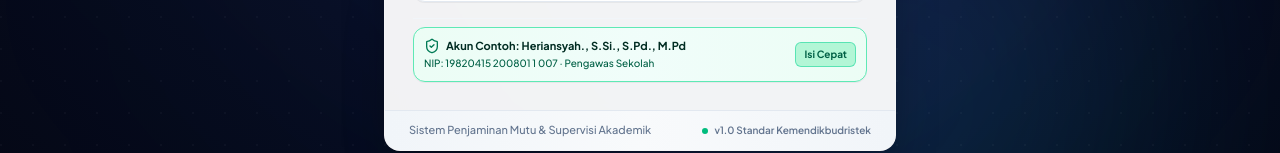
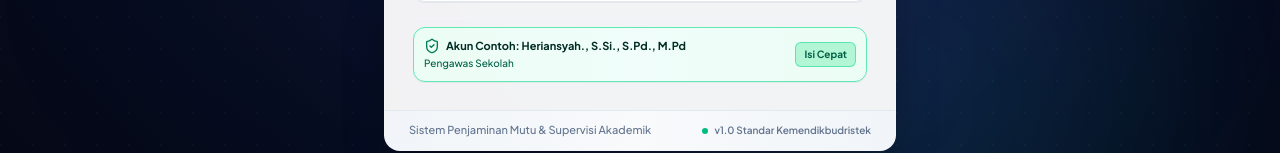
Before and after one commit to heriansyah396-source/INSPIRO, a React (Vite) app: page / in a window 1280 px wide. Shown: the part 784-937 px from the top of the page. Built offline with nearby package versions, Linux system fonts and the light colour scheme; no server answers; the database is empty.

Commit message:
refactor(auth): remove NIP from login example credentials
Clean up the example credentials display in LoginView by removing the static NIP placeholder.

```diff
--- a/src/components/LoginView.tsx
+++ b/src/components/LoginView.tsx
@@ -545,7 +545,7 @@ export const LoginView: React.FC<LoginViewProps> = ({
                         <span>Akun Contoh: Heriansyah., S.Si., S.Pd., M.Pd</span>
                       </div>
                       <div className="text-[10px] text-emerald-800 font-medium mt-0.5">
-                        NIP: 19820415 200801 1 007 · Pengawas Sekolah
+                        Pengawas Sekolah
                       </div>
                     </div>
                     <span className="text-[10px] font-bold text-emerald-800 bg-emerald-200/80 px-2 py-1 rounded-md border border-emerald-400/50">
```
